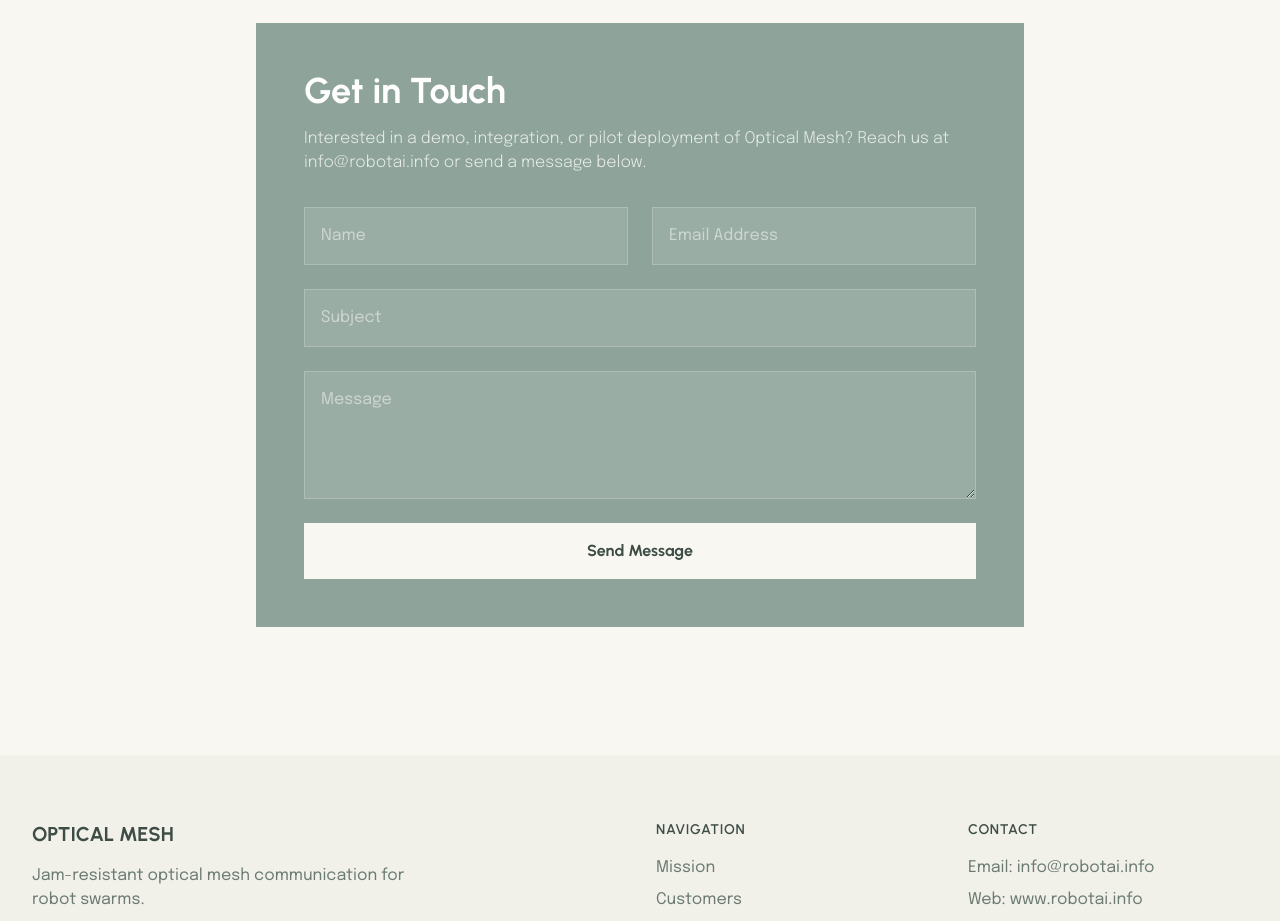
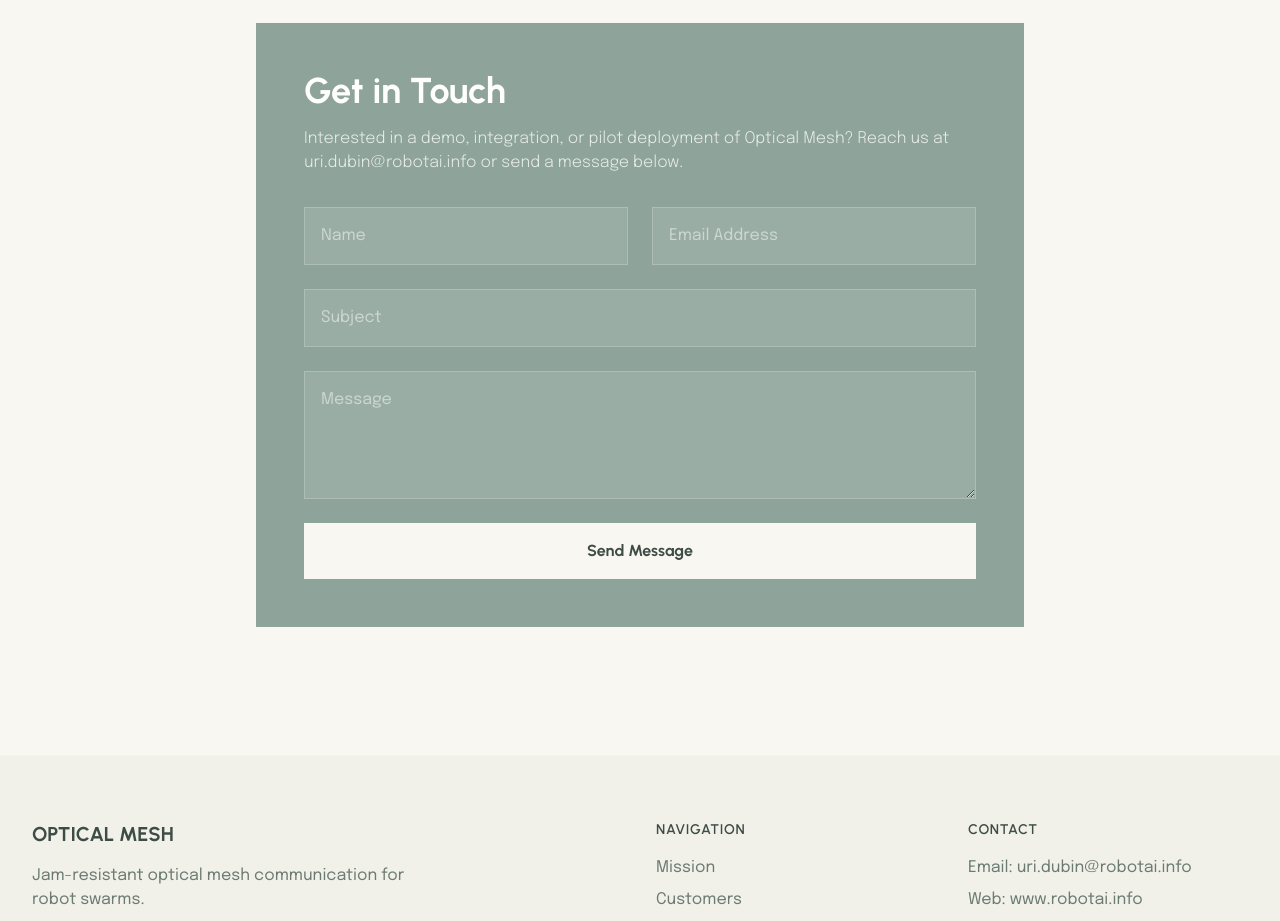
Before and after one commit to UD123/optical-mesh, a React (Vite) app: page / in a window 1280 px wide. Shown: the part 3960-4881 px from the top of the page. Built offline with nearby package versions, Linux system fonts and the light colour scheme.

Commit message:
Changes
Co-authored-by: tomshaked <8398235+tomshaked@users.noreply.github.com>

```diff
--- a/src/components/ContactSection.tsx
+++ b/src/components/ContactSection.tsx
@@ -5,7 +5,7 @@ const ContactSection = () => {
   return <Section id="contact" className="bg-background" withDivider>
       <div className="max-w-3xl mx-auto bg-primary p-12 text-primary-foreground">
         <h2 className="font-display text-3xl md:text-4xl font-bold mb-4 animate-fade-in">Get in Touch</h2>
-        <p className="text-primary-foreground/80 mb-8 font-light animate-fade-in">Interested in a demo, integration, or pilot deployment of Optical Mesh? Reach us at info@robotai.info or send a message below.</p>
+        <p className="text-primary-foreground/80 mb-8 font-light animate-fade-in">Interested in a demo, integration, or pilot deployment of Optical Mesh? Reach us at uri.dubin@robotai.info or send a message below.</p>
 
         <form action="https://formspree.io/f/mdkenreg" method="POST" className="grid grid-cols-1 md:grid-cols-2 gap-6 animate-fade-in">
           <input type="text" id="name" name="name" placeholder="Name" required className="bg-primary-foreground/10 border border-primary-foreground/20 p-4 text-primary-foreground placeholder-primary-foreground/50 focus:outline-none focus:bg-primary-foreground/20 transition-all" />
--- a/src/components/Footer.tsx
+++ b/src/components/Footer.tsx
@@ -57,7 +57,7 @@ const Footer = () => {
           <div>
             <h3 className="text-sm font-semibold uppercase tracking-wider mb-4 text-foreground">Contact</h3>
             <ul className="space-y-2 text-muted-foreground">
-              <li>Email: <a href="mailto:info@robotai.info" className="text-muted-foreground hover:text-primary">info@robotai.info</a></li>
+              <li>Email: <a href="mailto:uri.dubin@robotai.info" className="text-muted-foreground hover:text-primary">uri.dubin@robotai.info</a></li>
               <li>Web: <a href="https://www.robotai.info" target="_blank" rel="noopener noreferrer" className="text-muted-foreground hover:text-primary">www.robotai.info</a></li>
             </ul>
           </div>
```
Also changed, not shown: 1 other file (tests, documents, lock files or other folders).
